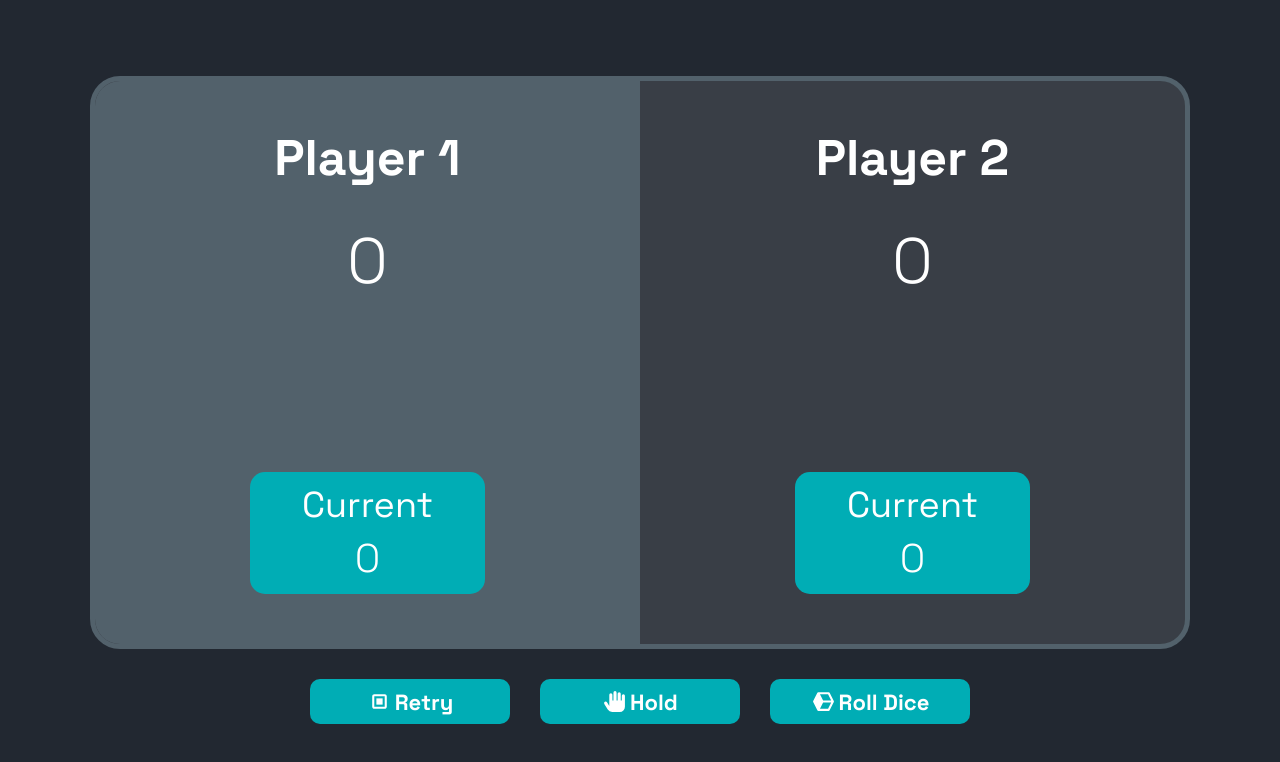
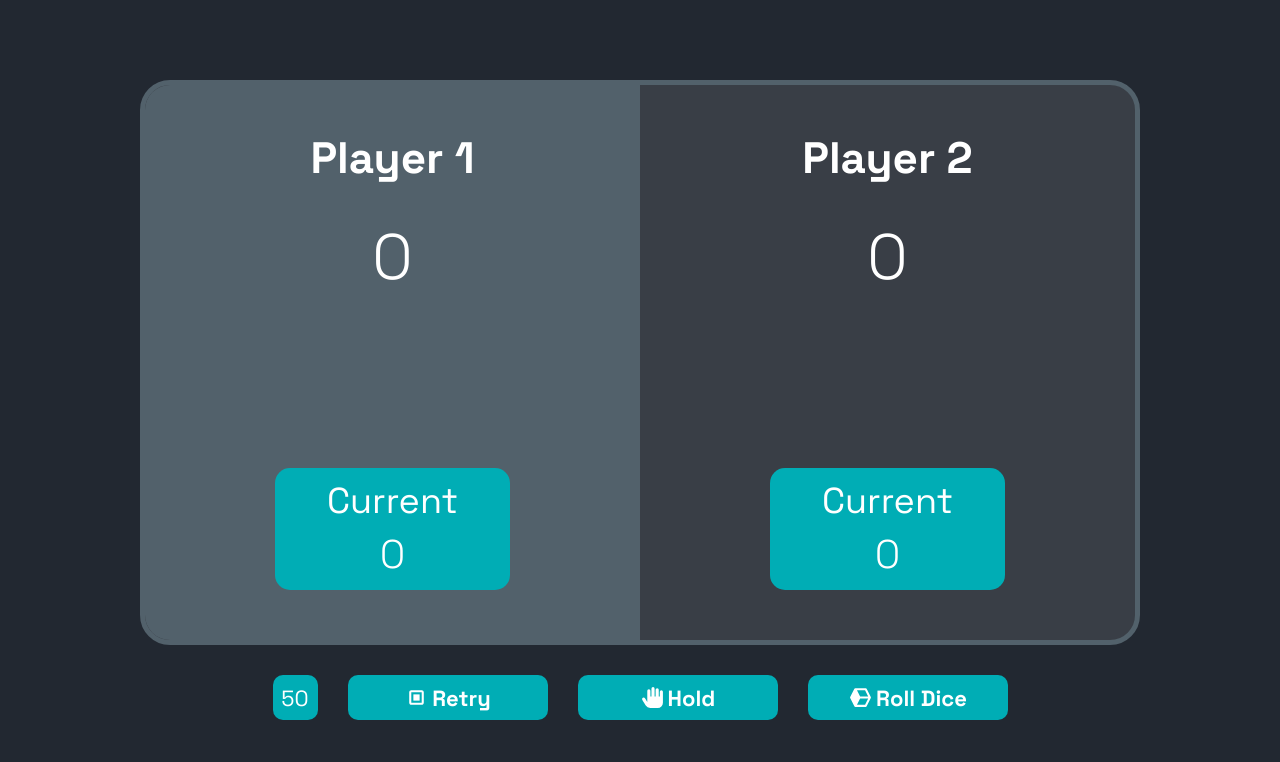
Before and after one commit to maniac-pumpkin/dice-game, a plain HTML site: page index.html in a window 1280 px wide. Drawn offline with Linux system fonts and the light colour scheme.

Commit message:
Working on score limit

```diff
--- a/index.html
+++ b/index.html
@@ -64,6 +64,9 @@
 				</section>
 			</div>
 			<section class="buttons">
+				<section class="score-limit-wrapper">
+					<span class="score-limit">50</span>
+				</section>
 				<div class="btn retry-btn">
 					<svg
 						xmlns="http://www.w3.org/2000/svg"
--- a/main.js
+++ b/main.js
@@ -74,21 +74,35 @@ document.querySelectorAll(".title-wrapper").forEach((each) => {
 
 let playerTitle;
 const promptPopUp = document.querySelector(".popup-prompt");
+const promptInput = document.querySelector(".popup-prompt-input");
+
+const showPrompt = (status) => {
+	if (status) {
+		promptPopUp.classList.add("popup-prompt--show");
+		document.body.style.pointerEvents = "none";
+	} else {
+		promptPopUp.classList.remove("popup-prompt--show");
+		promptInput.value = "";
+		document.body.style.pointerEvents = "all";
+	}
+};
+
+const scoreLimit = document.querySelector(".score-limit");
+document.querySelector(".score-limit-wrapper").addEventListener("click", () => {
+	showPrompt(true);
+});
+
 document.querySelectorAll(".mini-btn").forEach((each) => {
 	each.addEventListener("click", (e) => {
 		const isItOne = e.currentTarget.className.includes("one");
 		playerTitle = document.querySelector(`.player-title-${isItOne ? "one" : "two"}`);
-		promptPopUp.classList.add("popup-prompt--show");
-		document.body.style.pointerEvents = "none";
+		showPrompt(true);
 	});
 });
 
 document.querySelector(".popup-prompt-submit-btn").addEventListener("click", () => {
-	const name = document.querySelector(".popup-prompt-input");
-	if (name.value && name.value.length <= 15) playerTitle.innerText = name.value;
-	promptPopUp.classList.remove("popup-prompt--show");
-	name.value = "";
-	document.body.style.pointerEvents = "all";
+	if (promptInput.value && promptInput.value.length <= 15) playerTitle.innerText = promptInput.value;
+	showPrompt(false);
 });
 
 document.querySelector(".popup-prompt-cancel-btn").addEventListener("click", () => {
--- a/style.css
+++ b/style.css
@@ -40,7 +40,7 @@ body {
 }
 
 .board {
-	width: 110rem;
+	width: 100rem;
 	display: flex;
 	justify-content: center;
 	align-items: center;
@@ -87,7 +87,7 @@ body {
 
 .player-title {
 	font-family: grotesk-b;
-	font-size: 5rem;
+	font-size: 4.4rem;
 }
 
 .score {
@@ -151,6 +151,26 @@ body {
 
 .active {
 	background-color: #52616b;
+}
+
+.score-limit-wrapper {
+	width: fit-content;
+	height: 4.5rem;
+	min-width: 4.5rem;
+	padding: 0.5rem;
+	font-size: 2.2rem;
+	display: flex;
+	justify-content: center;
+	align-items: center;
+	background-color: #00adb5;
+	border-radius: 1rem;
+	cursor: pointer;
+	transition: background-color 250ms ease-in-out;
+}
+
+.score-limit-wrapper:hover {
+	border: 0.4rem solid #00adb5;
+	background-color: transparent;
 }
 
 .mini-btn {
```
